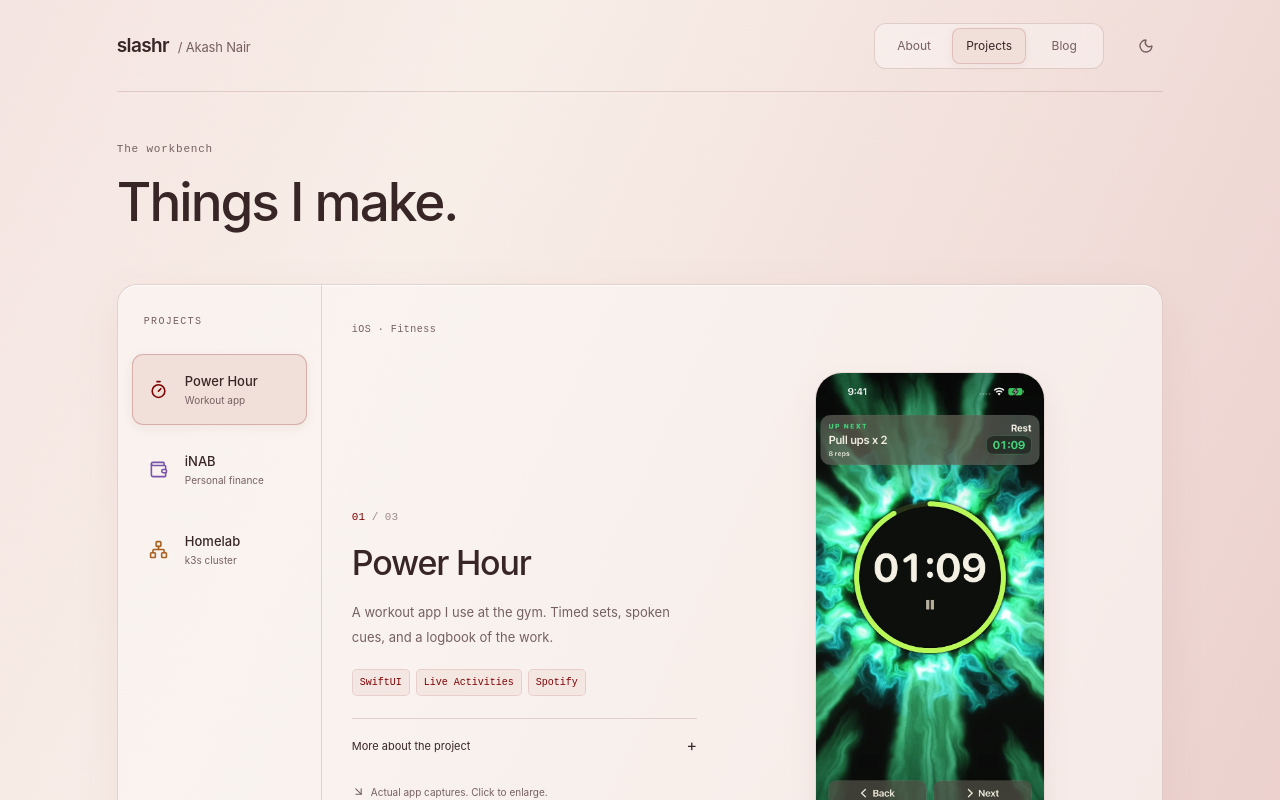
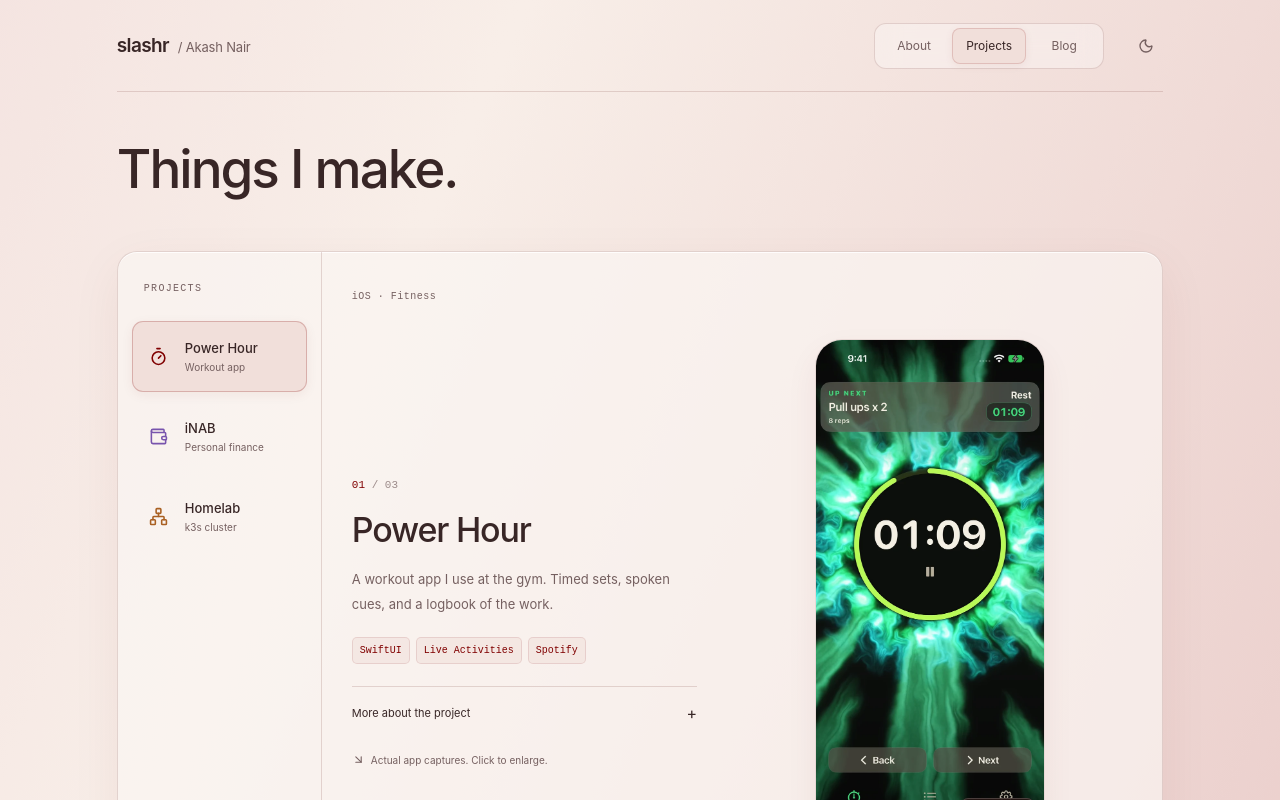
Before and after one commit to slashr/slashr.github.io, a Next.js app: page /projects in a window 1280 px wide. Shown: the top 800 px of the page. Built offline with nearby package versions, Linux system fonts and the light colour scheme.

Commit message:
Remove the Workbench eyebrow from Projects

```diff
--- a/app/projects/page.tsx
+++ b/app/projects/page.tsx
@@ -13,7 +13,6 @@ export default function Projects() {
     <main id="main" className="projects-page">
       <header className="intro projects-intro">
         <div>
-          <span className="eyebrow">The workbench</span>
           <h1>Things I make.</h1>
         </div>
       </header>
```
